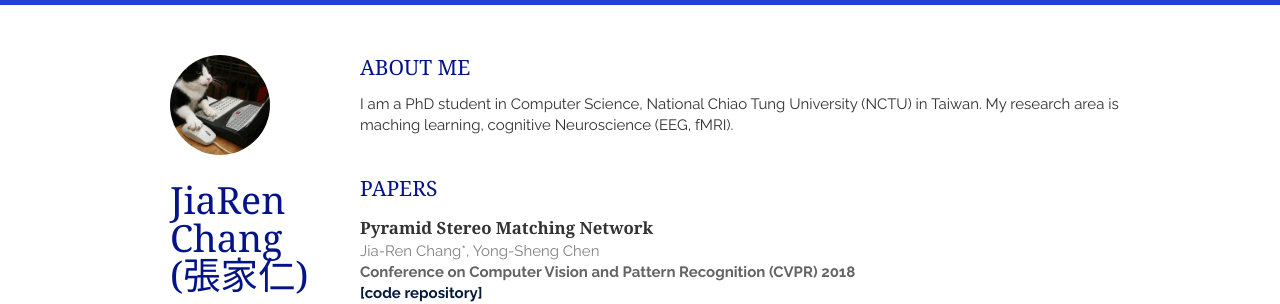
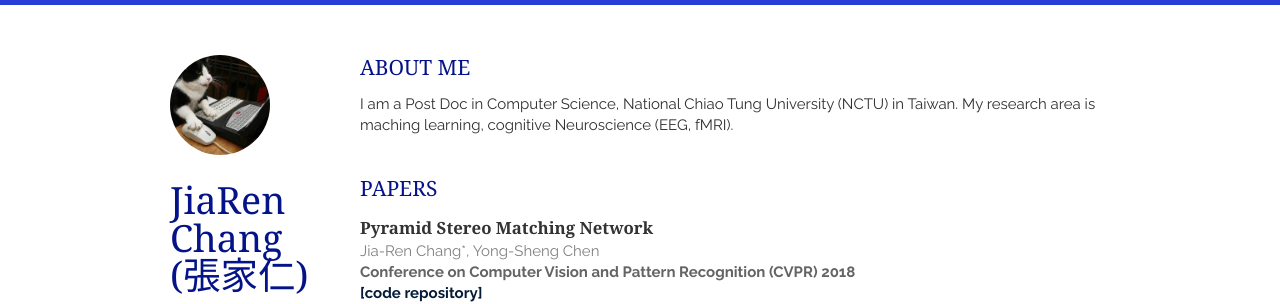
Before and after one commit to JiaRenChang/JiaRenChang.github.io, a Jekyll site: the page built from index.html, in a window 1280 px wide. Shown: the top 304 px of the page. Built offline with Jekyll 4.4.1, drawn with Linux system fonts in a browser that asks for light colours; nearby versions of some CDN libraries; the list of posts is cut into pages by our own code; a style sheet for code colours, icons or effects is not loaded.

Commit message:
Update aboutme.html

```diff
--- a/_includes/aboutme.html
+++ b/_includes/aboutme.html
@@ -1,7 +1,7 @@
 <section class="thirteen columns">
     <h1>About Me</h1>
     <article>
-        <p> I am a PhD student in Computer Science, National Chiao Tung University (NCTU) in Taiwan.
+        <p> I am a Post Doc in Computer Science, National Chiao Tung University (NCTU) in Taiwan.
             My research area is maching learning, cognitive Neuroscience (EEG, fMRI).</p>
     </article>
 </section>
```
